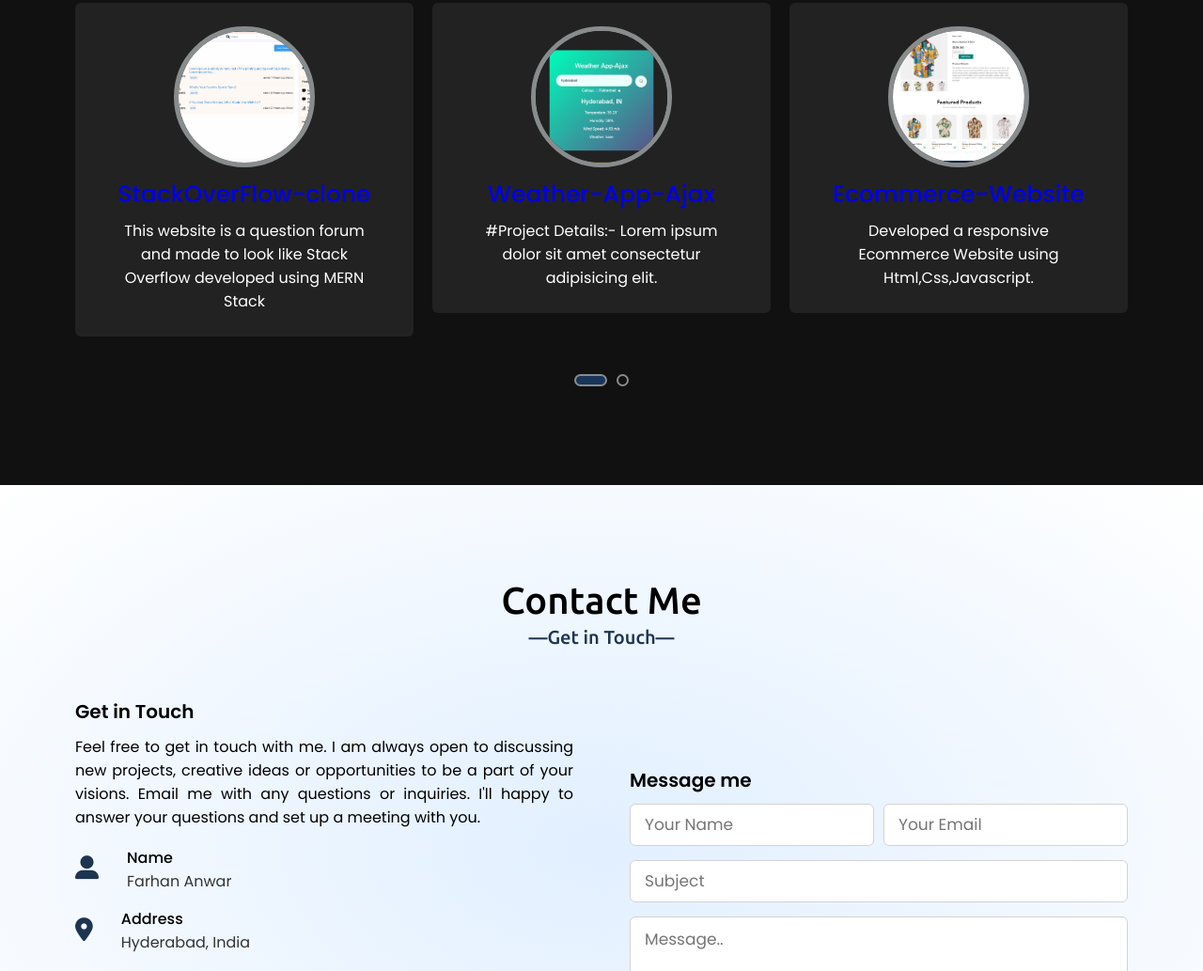
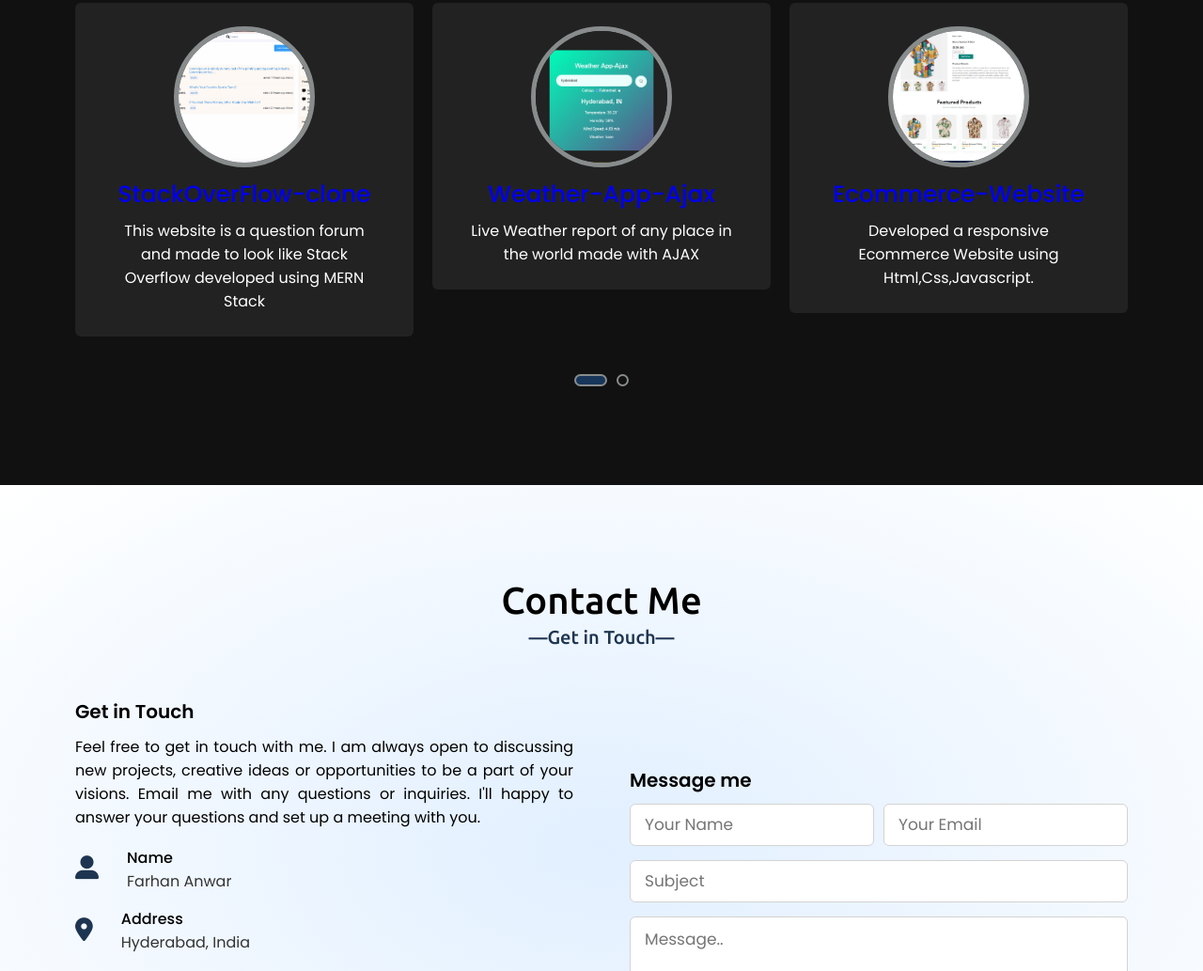
Before and after one commit to farhan1515/Farhan-Portfolio, a plain HTML site: page index.html in a window 1280 px wide. Shown: the part 2462-3495 px from the top of the page at 94% size. Drawn offline with nearby package versions, Linux system fonts and the light colour scheme.

Commit message:
Update index.html

```diff
--- a/index.html
+++ b/index.html
@@ -223,7 +223,7 @@
                         <a href="https://farhan1515.github.io/Weather-App-Ajax/" target="_blank">
                             <div class="text">Weather-App-Ajax</div>
                         </a>
-                        <p>#Project Details:- Lorem ipsum dolor sit amet consectetur adipisicing elit.</p>
+                        <p>Live Weather report of any place in the world made with AJAX</p>
                     </div>
                 </div>
                 <div class="card">
```
